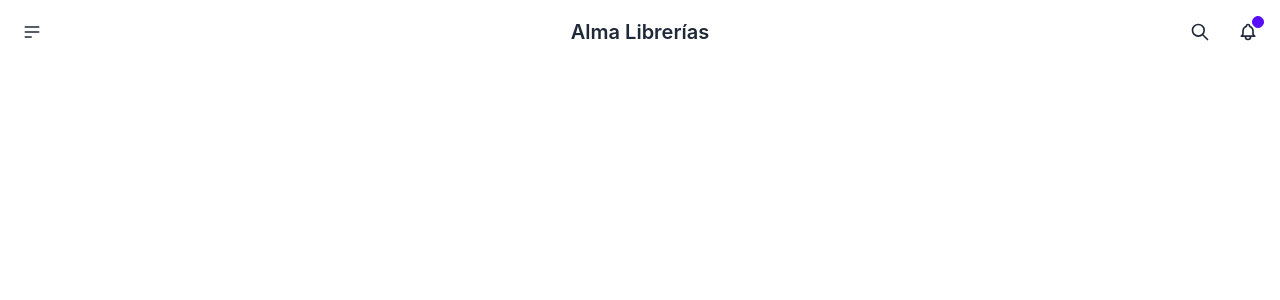
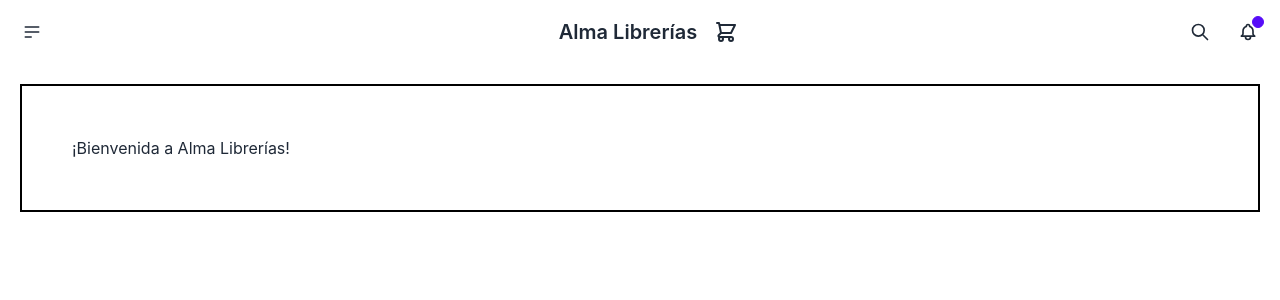
Before and after one commit to camkinasa/react-alma-librerias, a React (Create React App) app: page / in a window 1280 px wide. Shown: the top 300 px of the page. Built offline with nearby package versions, Linux system fonts and the light colour scheme.

Commit message:
tercer commit

```diff
--- a/src/App.js
+++ b/src/App.js
@@ -1,11 +1,13 @@
 import logo from './logo.svg';
 import './App.css';
 import NavBar from './components/NavBar';
+import ItemListContainer from './components/ItemListContainer';
 
 function App() {
   return (
     <>
       <NavBar></NavBar>
+      <ItemListContainer greeting="Bienvenida"></ItemListContainer>
     </>
   );
 }
--- /dev/null
+++ b/src/components/CartWidget.js
@@ -0,0 +1,10 @@
+const CartWidget = () => {
+    return (
+      <>
+          <svg xmlns="http://www.w3.org/2000/svg" className="h-6 w-6" fill="none" viewBox="0 0 24 24" stroke="currentColor" strokeWidth={2}>
+              <path strokeLinecap="round" strokeLinejoin="round" d="M3 3h2l.4 2M7 13h10l4-8H5.4M7 13L5.4 5M7 13l-2.293 2.293c-.63.63-.184 1.707.707 1.707H17m0 0a2 2 0 100 4 2 2 0 000-4zm-8 2a2 2 0 11-4 0 2 2 0 014 0z" />
+          </svg>
+      </>
+    )
+  }
+  export default CartWidget
--- /dev/null
+++ b/src/components/ItemListContainer.js
@@ -0,0 +1,10 @@
+const ItemListContainer = ( {greeting} ) => {
+    return (
+        <>
+        <div style={{border:'solid black 2px', margin:'20px', padding:'50px'}}>
+            <div>¡{greeting} a Alma Librerías!</div>
+        </div>
+        </>
+    )
+  }
+  export default ItemListContainer
--- a/src/components/NavBar.js
+++ b/src/components/NavBar.js
@@ -1,3 +1,5 @@
+import CartWidget from "./CartWidget"
+
 const NavBar = () => {
     return(
         <>
@@ -16,6 +18,7 @@ const NavBar = () => {
                 </div>
                 <div class="navbar-center">
                     <a class="btn btn-ghost normal-case text-xl">Alma Librerías</a>
+                    <a><CartWidget></CartWidget></a>
                 </div>
                 <div class="navbar-end">
                     <button class="btn btn-ghost btn-circle">
```
